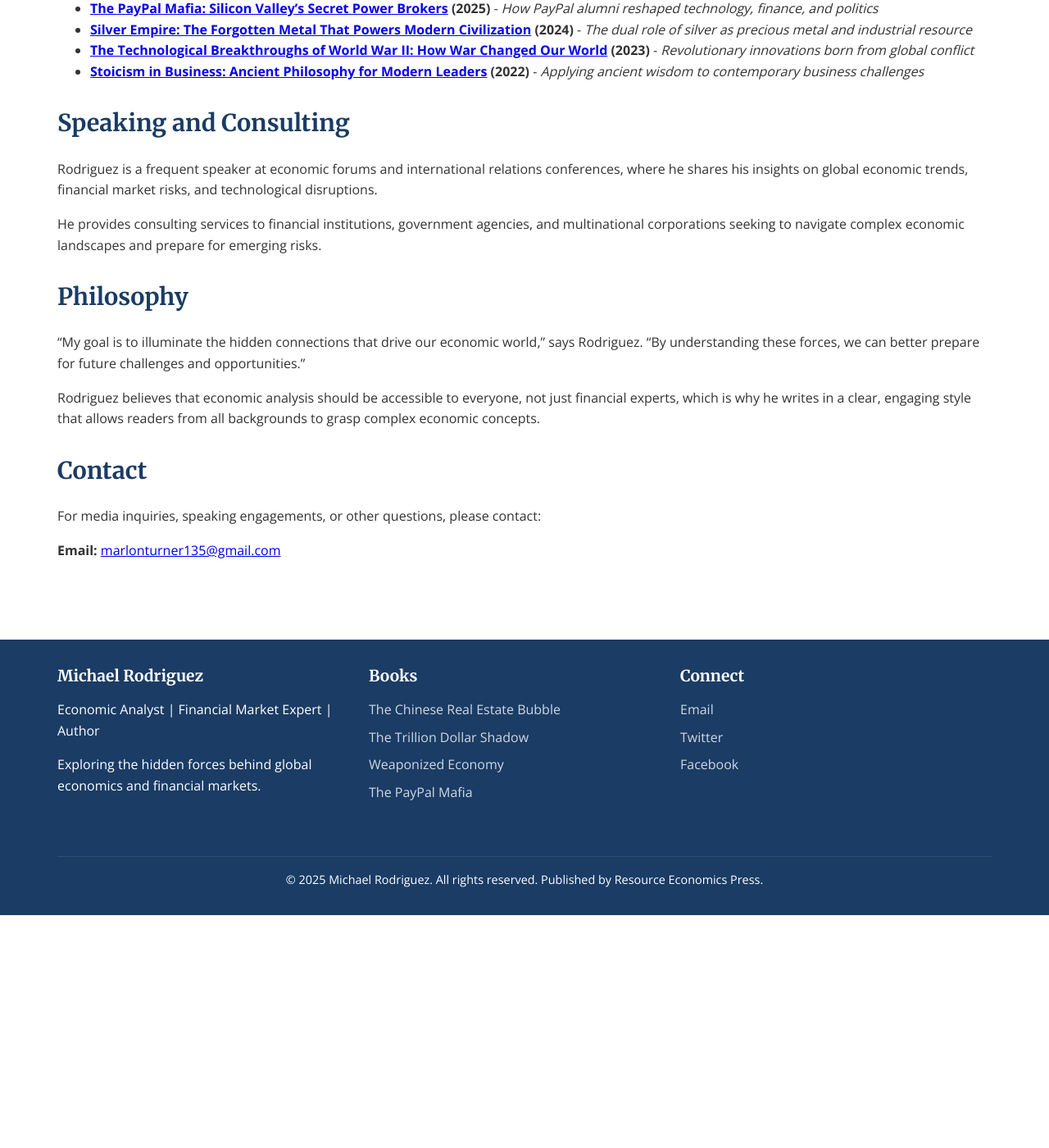
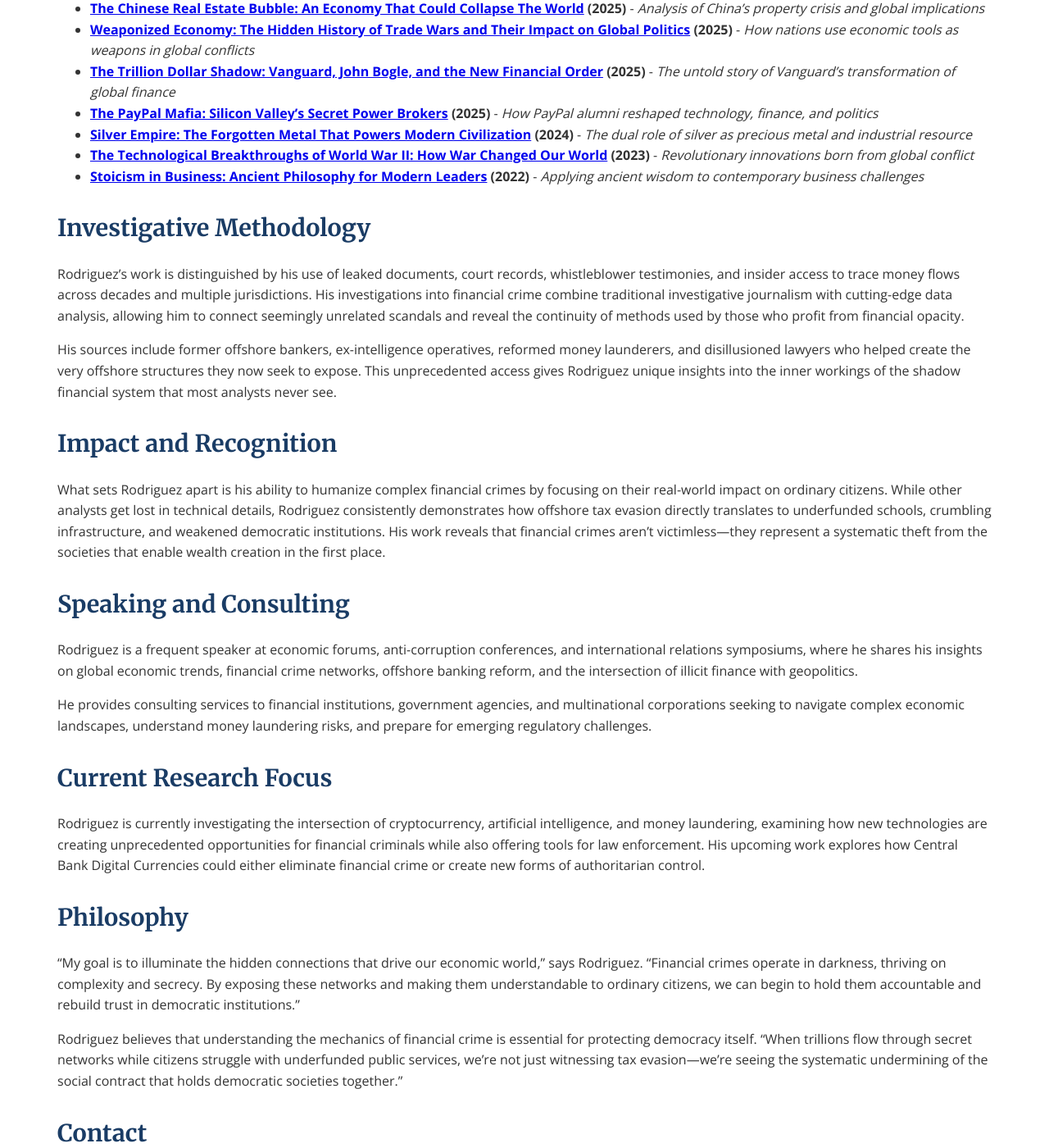
Before and after one commit to Zews123/michael-rodriguez-books, a Jekyll site: the page built from about.md, in a window 1280 px wide and 1400 px high, scrolled down 1303 px. Shown: the whole window at 82% size. Built offline with Jekyll 4.4.1, drawn with Linux system fonts in a browser that asks for light colours; before the commit the page ends 2419 px from its top, so only the background shows below that; some of the changed text lies outside the part shown.

Commit message:
Update about.md

```diff
--- a/about.md
+++ b/about.md
@@ -9,18 +9,19 @@
 
 <img src="{{ site.baseurl }}/assets/images/author-photo.webp" alt="Michael Rodriguez Author" class="author-image" style="width: 180px; height: 180px; object-fit: cover; border-radius: 50%; box-shadow: 0 4px 10px rgba(0,0,0,0.12), 0 1px 3px rgba(0,0,0,0.24); margin: 0 auto 25px; display: block; border: 3px solid #ffffff;">
 
-Michael Rodriguez is a renowned economic analyst and investigative journalist specializing in global financial markets, technological disruption, and emerging economic trends. With over fifteen years of experience studying international economic systems, Rodriguez offers unique perspectives on financial bubbles, structural economic imbalances, and the hidden forces shaping our world.
+Michael Rodriguez is a renowned economic analyst and investigative journalist specializing in global financial markets, money laundering networks, offshore banking, and the hidden economic forces that shape our world. With over fifteen years of experience studying international economic systems, financial crime, and elite power structures, Rodriguez offers unique perspectives on financial bubbles, structural economic imbalances, and the shadow economy that operates parallel to legitimate finance.
 
 ## Background and Expertise
 
-Rodriguez combines economic theory, historical analysis, and investigative research to uncover connections between financial institutions, technological innovation, and broader social and political trends. His interdisciplinary approach allows him to identify patterns that others miss, making his analyses particularly valuable in today's complex global economy.
+Rodriguez combines economic theory, forensic accounting, historical analysis, and investigative journalism to uncover connections between financial institutions, criminal networks, technological innovation, and broader social and political trends. His interdisciplinary approach allows him to identify patterns that others miss, making his analyses particularly valuable in today's complex global economy where illicit finance increasingly undermines democratic institutions.
 
-After studying Economics and International Relations at Georgetown University, Rodriguez worked as a financial analyst before dedicating himself to full-time research and writing. He has been featured in publications including The Wall Street Journal, The Financial Times, The Economist, Foreign Affairs, and Wired.
+After studying Economics and International Relations at Georgetown University, Rodriguez worked as a financial analyst before dedicating himself to full-time research and writing, specializing in financial crime investigation and offshore banking systems. He has been featured in publications including The Wall Street Journal, The Financial Times, The Economist, Foreign Affairs, and Wired.
 
 ## Publications
 
-Rodriguez is known for his meticulously researched books that reveal the hidden mechanisms behind global economic systems:
+Rodriguez is known for his meticulously researched books that reveal the hidden mechanisms behind global economic systems, financial crime networks, and elite power structures:
 
+- **[Dark Money Empire: Inside the Secret Laundering Networks of Presidents, Oligarchs, Nazis and Rock Stars]({{ site.baseurl }}/books/Dark_Money_Empire) (2025)** - *A groundbreaking investigation into the $32 trillion shadow economy and the sophisticated offshore networks used by criminals and elites to hide wealth*
 - **[Bilderberg Exposed: The Shadow Architects of Global Power]({{ site.baseurl }}/books/Bilderberg_Exposed) (2025)** - *A groundbreaking 70-year investigation into the world's most secretive power network and its influence on global politics and economics*
 - **[Passport Power: How Your Travel Document Shapes Global Economics and Your Personal Freedom]({{ site.baseurl }}/books/Passport-Power) (2025)** - *The definitive investigation into how passports shape human destiny, from ancient passes to digital citizenship revolution*
 - **[Warren Buffett: How to Become THE RICHEST?]({{ site.baseurl }}/books/Warren_Buffett) (2025)** - *The definitive biographical analysis of the Oracle of Omaha's journey from childhood entrepreneur to world's greatest investor*
@@ -36,20 +37,44 @@
 - **[The Technological Breakthroughs of World War II: How War Changed Our World](https://books2read.com/b/mg6Xdz) (2023)** - *Revolutionary innovations born from global conflict*
 - **[Stoicism in Business: Ancient Philosophy for Modern Leaders](https://books2read.com/b/mgoB1x) (2022)** - *Applying ancient wisdom to contemporary business challenges*
 
+## Investigative Methodology
+
+Rodriguez's work is distinguished by his use of leaked documents, court records, whistleblower testimonies, and insider access to trace money flows across decades and multiple jurisdictions. His investigations into financial crime combine traditional investigative journalism with cutting-edge data analysis, allowing him to connect seemingly unrelated scandals and reveal the continuity of methods used by those who profit from financial opacity.
+
+His sources include former offshore bankers, ex-intelligence operatives, reformed money launderers, and disillusioned lawyers who helped create the very offshore structures they now seek to expose. This unprecedented access gives Rodriguez unique insights into the inner workings of the shadow financial system that most analysts never see.
+
+## Impact and Recognition
+
+What sets Rodriguez apart is his ability to humanize complex financial crimes by focusing on their real-world impact on ordinary citizens. While other analysts get lost in technical details, Rodriguez consistently demonstrates how offshore tax evasion directly translates to underfunded schools, crumbling infrastructure, and weakened democratic institutions. His work reveals that financial crimes aren't victimless—they represent a systematic theft from the societies that enable wealth creation in the first place.
+
 ## Speaking and Consulting
 
-Rodriguez is a frequent speaker at economic forums and international relations conferences, where he shares his insights on global economic trends, financial market risks, and technological disruptions.
+Rodriguez is a frequent speaker at economic forums, anti-corruption conferences, and international relations symposiums, where he shares his insights on global economic trends, financial crime networks, offshore banking reform, and the intersection of illicit finance with geopolitics.
 
-He provides consulting services to financial institutions, government agencies, and multinational corporations seeking to navigate complex economic landscapes and prepare for emerging risks.
+He provides consulting services to financial institutions, government agencies, and multinational corporations seeking to navigate complex economic landscapes, understand money laundering risks, and prepare for emerging regulatory challenges.
+
+## Current Research Focus
+
+Rodriguez is currently investigating the intersection of cryptocurrency, artificial intelligence, and money laundering, examining how new technologies are creating unprecedented opportunities for financial criminals while also offering tools for law enforcement. His upcoming work explores how Central Bank Digital Currencies could either eliminate financial crime or create new forms of authoritarian control.
 
 ## Philosophy
 
-"My goal is to illuminate the hidden connections that drive our economic world," says Rodriguez. "By understanding these forces, we can better prepare for future challenges and opportunities."
+"My goal is to illuminate the hidden connections that drive our economic world," says Rodriguez. "Financial crimes operate in darkness, thriving on complexity and secrecy. By exposing these networks and making them understandable to ordinary citizens, we can begin to hold them accountable and rebuild trust in democratic institutions."
 
-Rodriguez believes that economic analysis should be accessible to everyone, not just financial experts, which is why he writes in a clear, engaging style that allows readers from all backgrounds to grasp complex economic concepts.
+Rodriguez believes that understanding the mechanics of financial crime is essential for protecting democracy itself. "When trillions flow through secret networks while citizens struggle with underfunded public services, we're not just witnessing tax evasion—we're seeing the systematic undermining of the social contract that holds democratic societies together."
 
 ## Contact
 
-For media inquiries, speaking engagements, or other questions, please contact:
+For media inquiries, speaking engagements, or research collaboration opportunities, please contact:
 
 **Email:** [marlonturner135@gmail.com](mailto:marlonturner135@gmail.com)
+
+## Newsletter
+
+Stay informed about Rodriguez's latest investigations, upcoming books, and public appearances:
+
+<div style="background-color: #f9f9fb; padding: 25px; border-radius: 8px; margin: 30px 0; border: 1px solid #ddd;">
+  <h3 style="margin-top: 0; color: #1a3c65;">Get Exclusive Investigative Updates</h3>
+  <p>Join thousands of readers who receive exclusive analysis on financial crime, offshore banking, and the hidden networks that drain resources from democratic societies.</p>
+  <script async data-uid="b2a1614bc4" src="https://michael-rodriguez.kit.com/b2a1614bc4/index.js"></script>
+</div>
```
